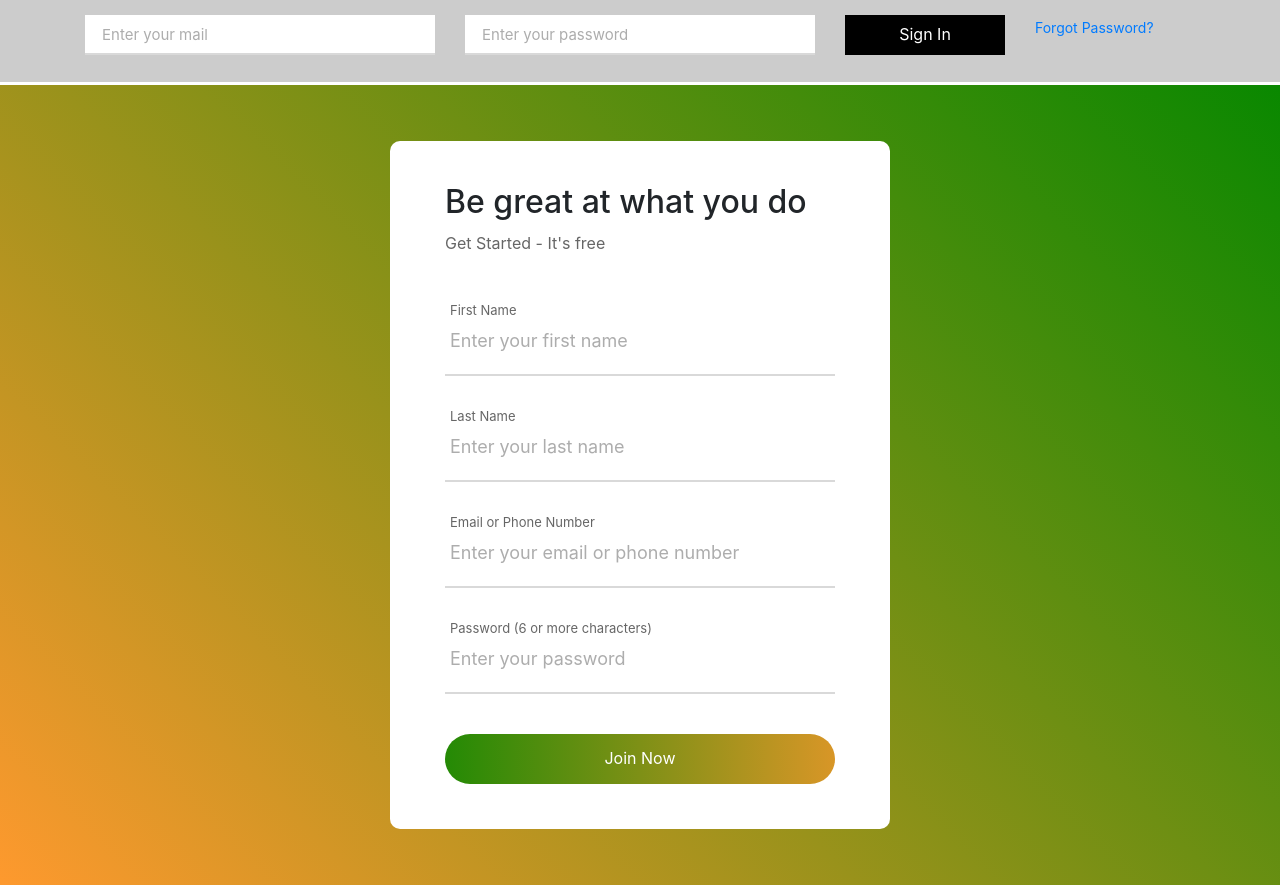
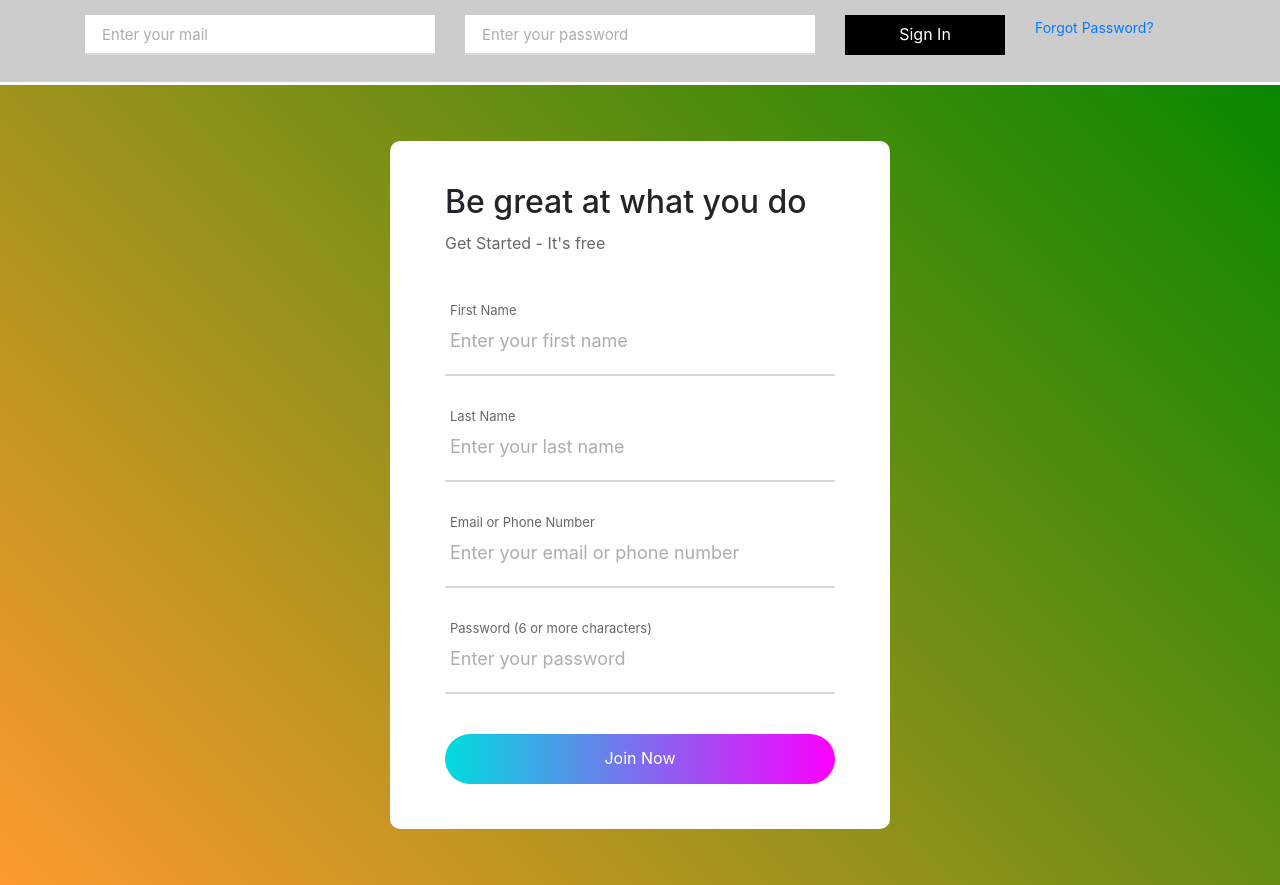
Before and after one commit to riteshcon/konnectus, an Angular app in the folder konnectui/: page / in a window 1280 px wide. Built offline with nearby package versions, Linux system fonts and the light colour scheme.

Commit message:
ng stle changes

```diff
--- a/konnectui/src/styles.css
+++ b/konnectui/src/styles.css
@@ -272,7 +272,7 @@ textarea.input100 {
   background: -webkit-linear-gradient(left, #f1982c, #248a05, #d89627, #278a06);
   background: -o-linear-gradient(left, #00dbde, #fc00ff, #00dbde, #fc00ff);
   background: -moz-linear-gradient(left, #00dbde, #fc00ff, #00dbde, #fc00ff);
-  background: linear-gradient(left, #00dbde, #fc00ff, #00dbde, #fc00ff);
+  background: linear-gradient(to left, #00dbde, #fc00ff, #00dbde, #fc00ff);
   top: 0;
   left: -100%;
   -webkit-transition: all 0.4s;
```
